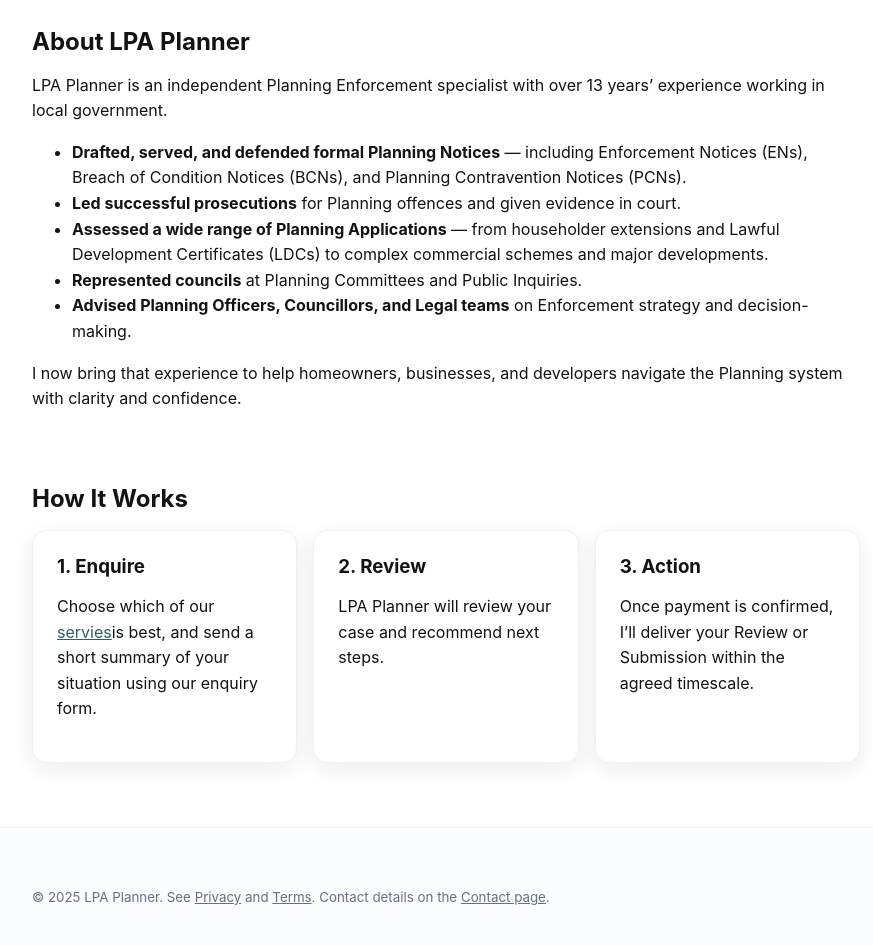
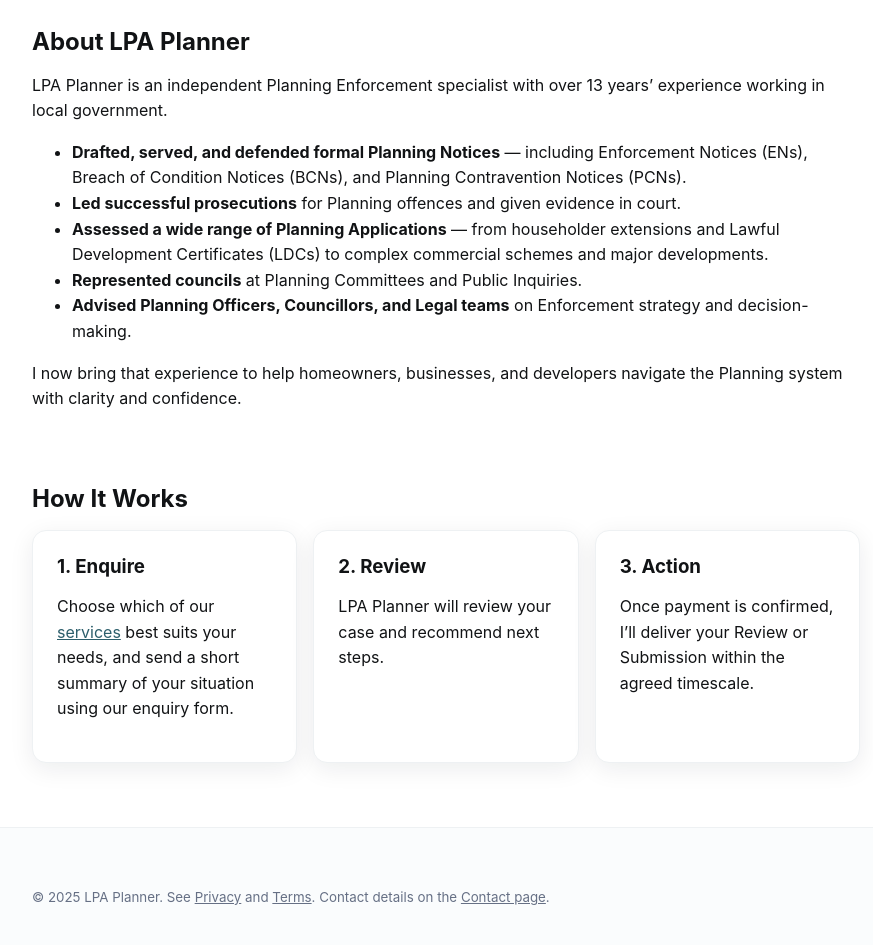
Before and after one commit to LPA-Planner/lpa-website, a plain HTML site: page index.html in a window 1280 px wide. Shown: the part 703-1648 px from the top of the page, without its empty margins (194-1067 px from the left). Drawn offline with Linux system fonts and the light colour scheme.

Commit message:
Update index.html

```diff
--- a/index.html
+++ b/index.html
@@ -98,7 +98,7 @@
       <div class="list cols-3" style="margin-top:1rem;">
         <div class="card">
           <h3>1. Enquire</h3>
-          <p>Choose which of our <a href="/services.html">servies</a>is best, and send a short summary of your situation using our enquiry form.</p>
+          <p>Choose which of our <a href="/services.html">services</a> best suits your needs, and send a short summary of your situation using our enquiry form.</p>
         </div>
         <div class="card">
           <h3>2. Review</h3>
```
